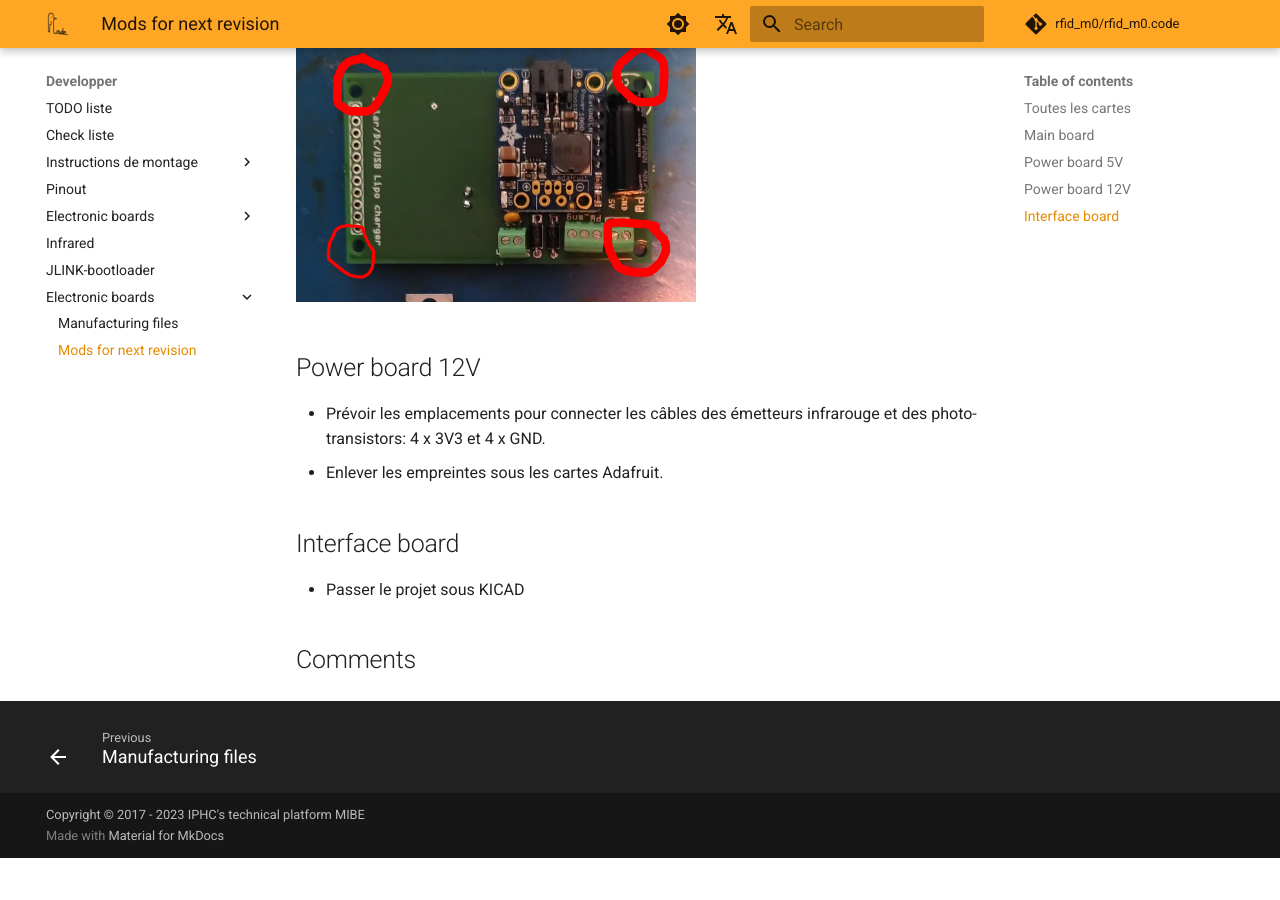
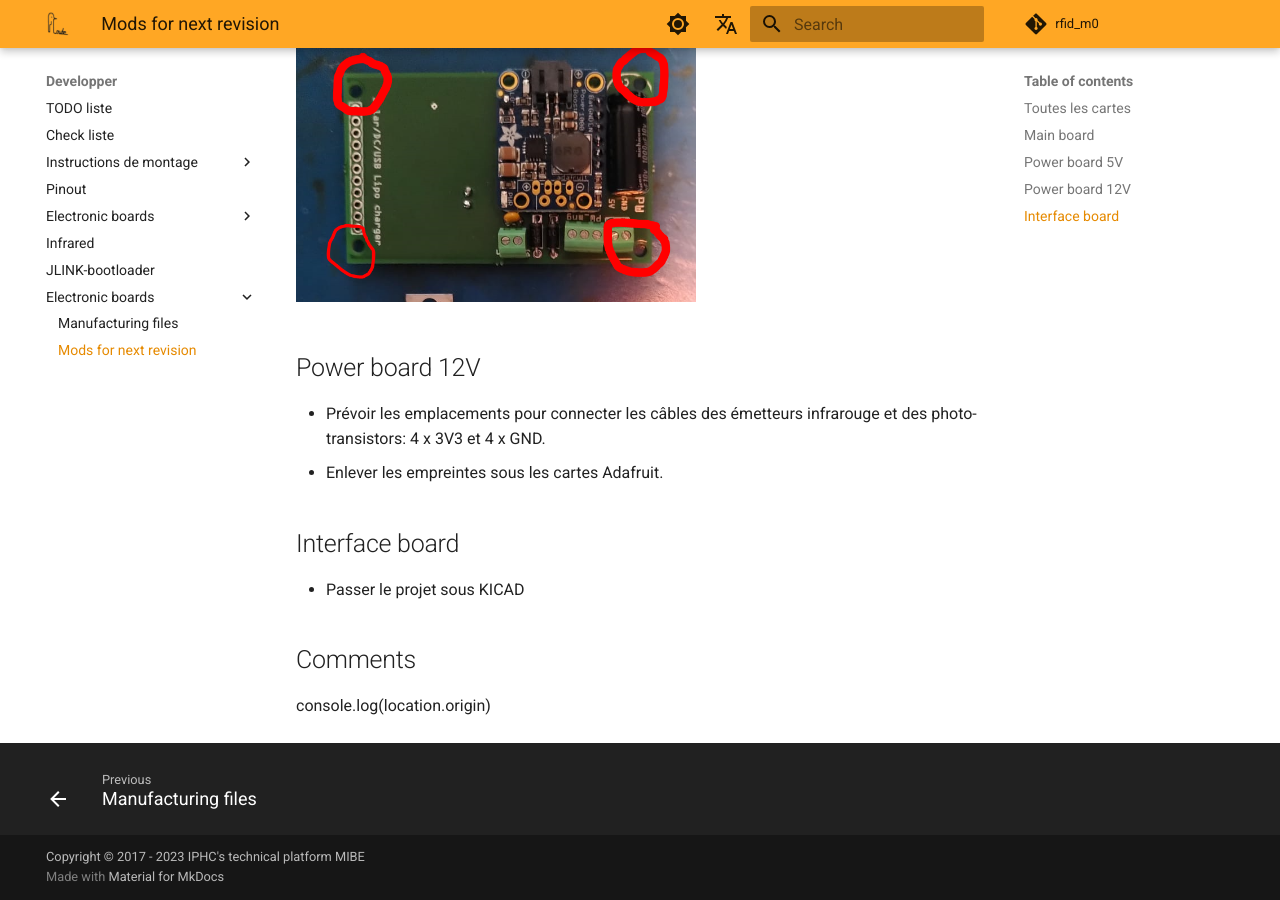
Before and after one commit to Julien-768/rfid-m0-wiki, an MkDocs documentation site: the page built from docs/Elec_boards_TODO.md, in a window 1280 px wide and 900 px high, scrolled down 1668 px. Built offline with MkDocs 1.6.1 and Material for MkDocs 9.7.7, drawn with Linux system fonts in a browser that asks for light colours; comment, search, counter and statistics services are not loaded; before the commit the page ends 2526 px from its top, so only the background shows below that.

Commit message:
giscus debug

```diff
--- a/mkdocs.yml
+++ b/mkdocs.yml
@@ -5,8 +5,8 @@ site_description: >-
                   Provide information to set up and use the rfid_m0.code
 
 # Repository
-repo_name: rfid_m0/rfid_m0.code
-repo_url: https://gitlab.in2p3.fr/rfid_m0/rfid_m0.code
+repo_name: rfid_m0
+repo_url: https://gitlab.in2p3.fr/rfid_m0
 # Copyright
 copyright: Copyright &copy; 2017 - 2023 IPHC's technical platform MIBE
 
--- a/overrides/partials/comments.html
+++ b/overrides/partials/comments.html
@@ -1,6 +1,6 @@
 {% if page.meta.comments %}
   <h2 id="__comments">{{ lang.t("meta.comments") }}</h2>
-
+  console.log(location.origin)
   <div class="giscus"></div>
   <!-- Insert generated snippet here -->
   <script src="https://giscus.app/client.js"
```
Also changed, not shown: other parts of overrides/partials/comments.html (+1 -1 lines).
